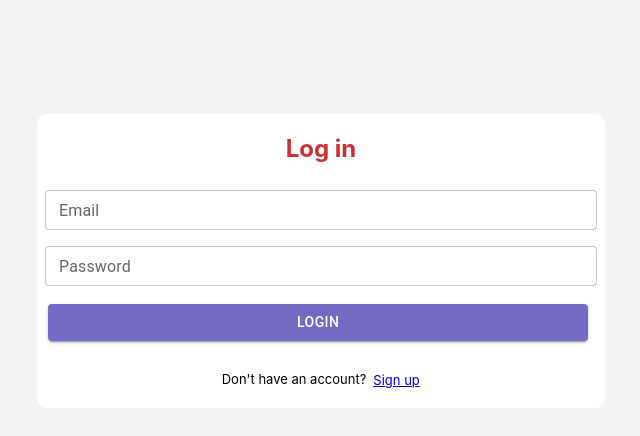
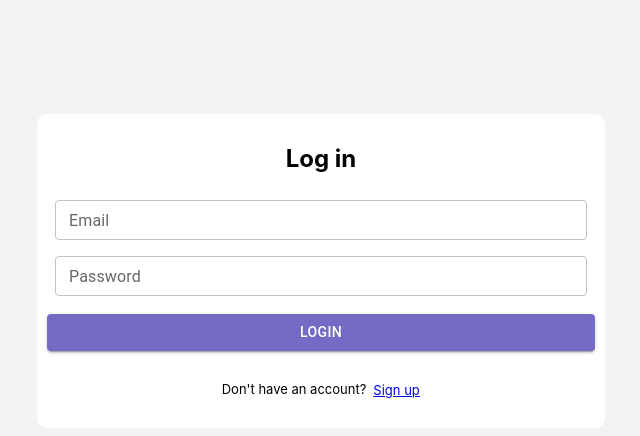
Before and after one commit to andrewmiladd/my-mail-sender, a React (Create React App) app: page /login in a window 1280 px wide. Shown: the top 436 px of the page, without its empty margins (319-959 px from the left). Built offline with nearby package versions, Linux system fonts and the light colour scheme.

Commit message:
Changed header's color

```diff
--- a/src/Components/Forms/Login/LoginForm.module.css
+++ b/src/Components/Forms/Login/LoginForm.module.css
@@ -6,11 +6,11 @@
     background-color: white;
     width: 50%;
     margin-left: 25%;
+    padding: 10px;
 }
 .myHeader {
     display: flex;
     align-self: center;
-    color: var(--color-red-dark);
 }
 .myErrorMessages {
     color: var(--color-red-dark);
@@ -20,8 +20,6 @@
 #my__button {
     background-color: #736bc4;
     color: white;
-    width: 95%;
-    margin-left: 2%;
     margin-bottom: 30px;
     margin-top: 10px;
 }
```
